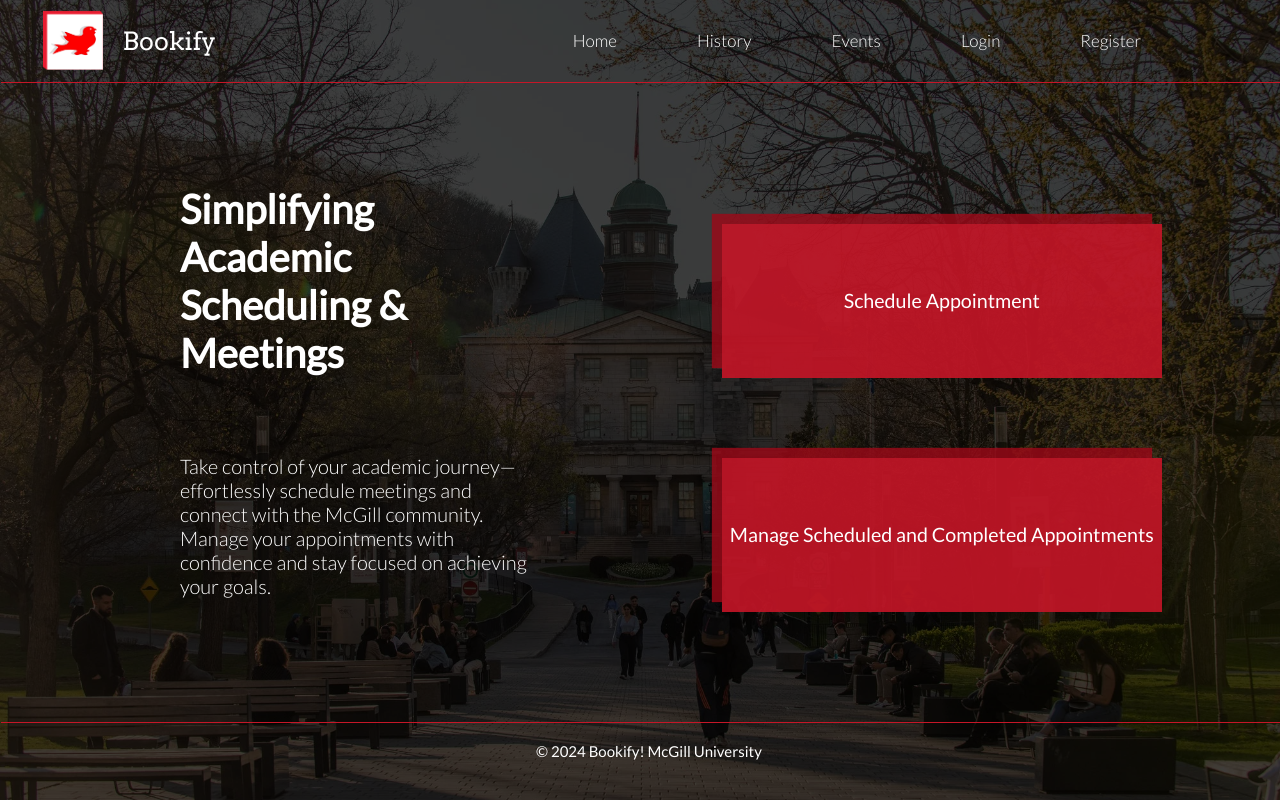
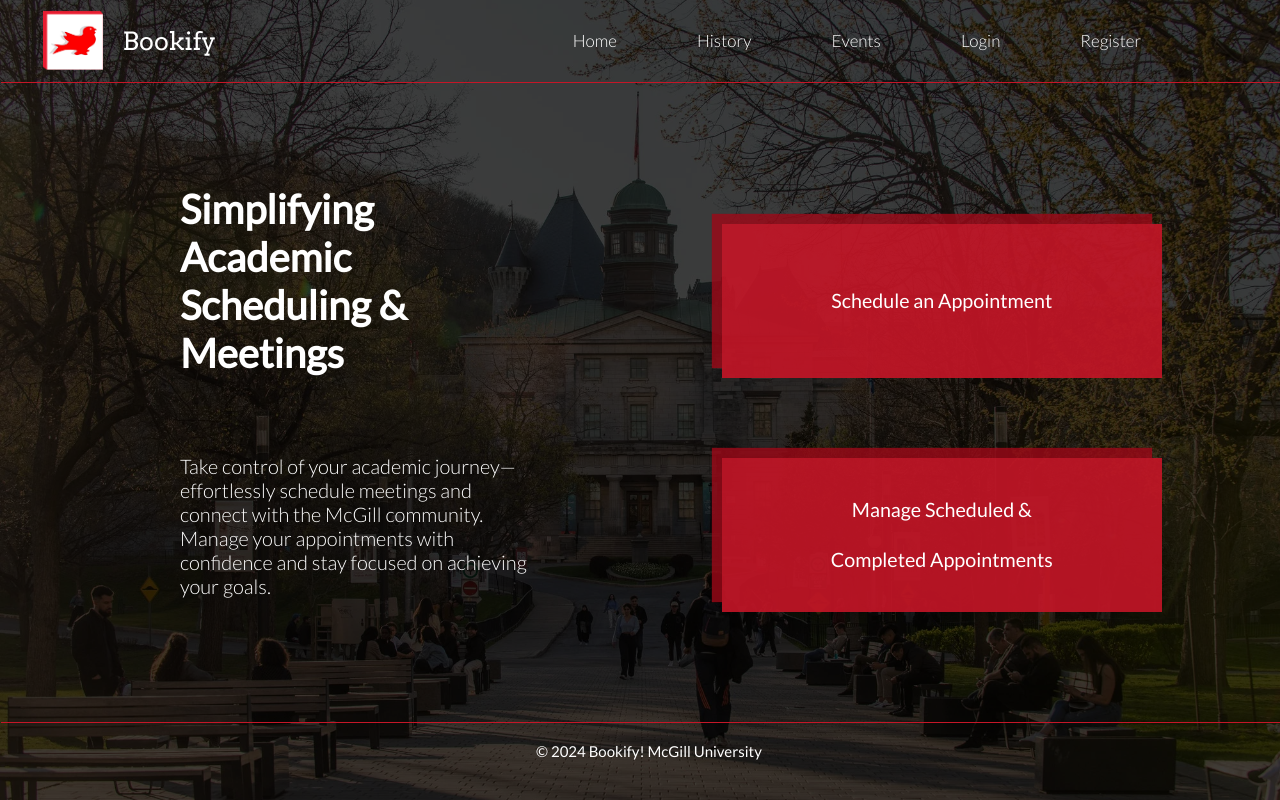
Before and after one commit to andretandoc/bookify, a React (Vite) app in the folder client/: page / in a window 1280 px wide. Built offline with nearby package versions, Linux system fonts and the light colour scheme.

Commit message:
fixed issue with register not working in navbar

```diff
--- a/client/src/components/public/HomeBody.jsx
+++ b/client/src/components/public/HomeBody.jsx
@@ -17,12 +17,12 @@ export default function HomeBody() {
       <div className = "right-section">
         <button className = "double-red-btn">
           <Link to = "/PublicEvents" style = {style.doubleBtn}>
-          Schedule Appointment</Link>
+          Schedule an Appointment</Link>
         </button>
 
         <button className = "double-red-btn">
           <Link to = "/ApptForm" style = {style.doubleBtn}>
-          Manage Scheduled and Completed Appointments</Link>
+          Manage Scheduled & <br></br> Completed Appointments</Link>
         </button>
       </div>
     </div>
```
